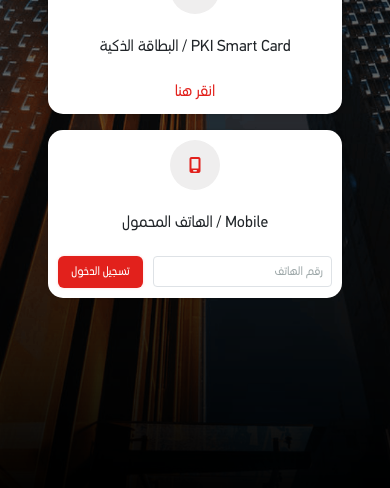
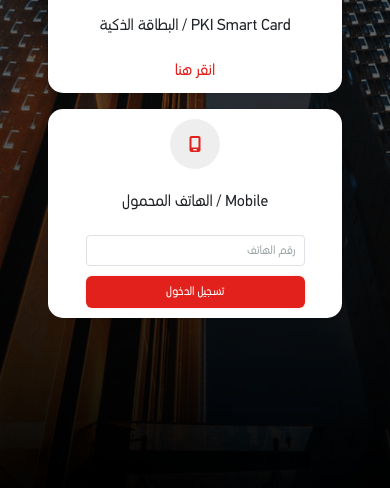
Before and after one commit to Mhmoud-Khaled/InformationBank, a plain HTML site: page index.html in a window 390 px wide. Shown: the part 344-832 px from the top of the page. Drawn offline with nearby package versions, Linux system fonts and the light colour scheme.

Commit message:
login responsive

```diff
--- a/css/style.css
+++ b/css/style.css
@@ -1412,7 +1412,7 @@ span.percentage-3:after {
 /* end notification */
 
 
-
+/* ........................Responsive.........................  */
 /*small screen*/
 @media (max-width: 768px) {
     .home {
@@ -1471,4 +1471,11 @@ span.percentage-3:after {
     .notification-search .sort-by .sort-menu {
         right: -100% !important;
     }
+    .login{
+        flex-direction: column;
+    }
+    .login button{
+        width: 100%;
+        display: block;
+    }
 }
```
